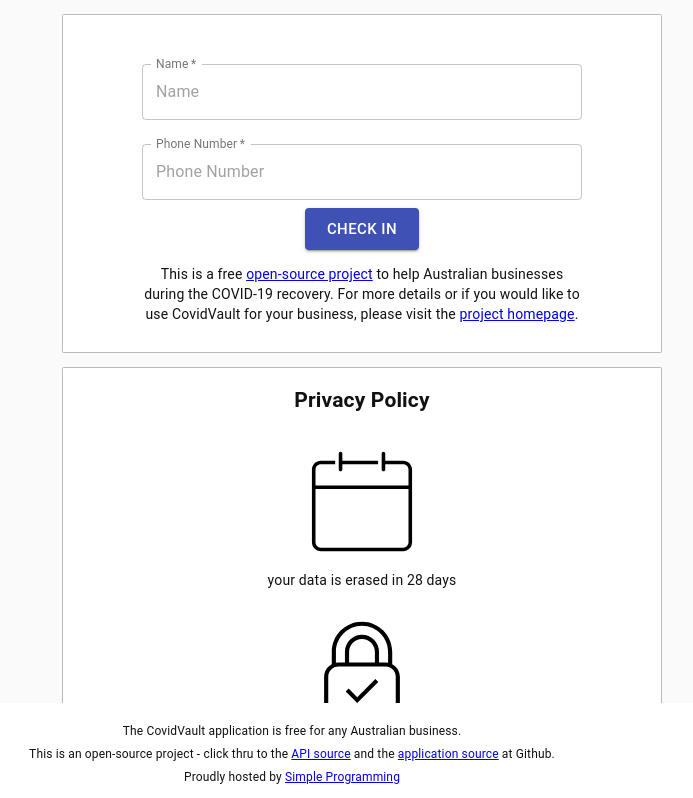
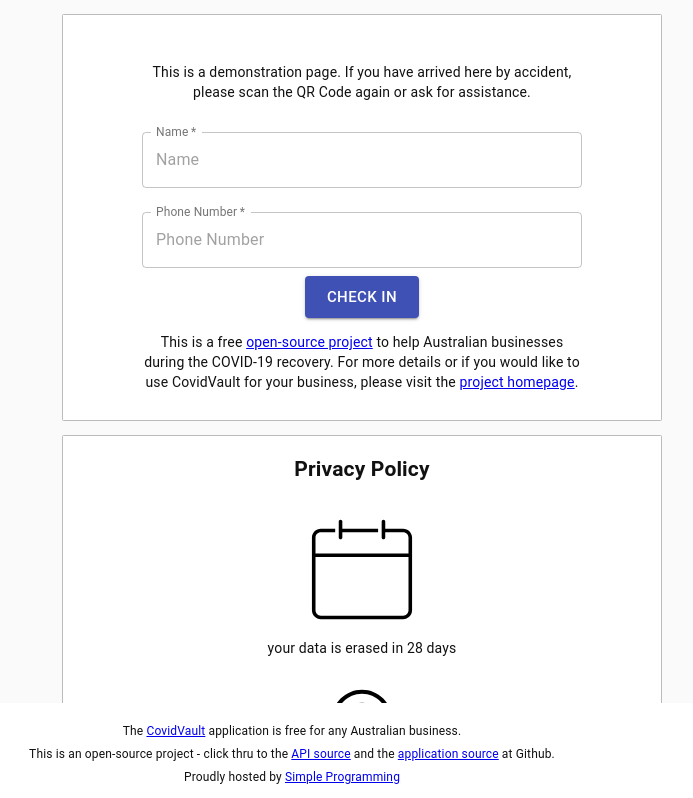
Before and after one commit to SimpleProgrammingAU/CovidVaultAPP, a React (Create React App) app: page / in a window 1280 px wide. Shown: the top 798 px of the page, without its empty margins (278-971 px from the left). Built offline with nearby package versions, Linux system fonts and the light colour scheme; no server answers.

Commit message:
Updated demo form and general tidying

```diff
--- a/src/actions/toggleSelectAll.ts
+++ b/src/actions/toggleSelectAll.ts
@@ -1,8 +1,8 @@
 import { Action } from "../interfaces";
 
-export const toggleSelectAll = (method: boolean): Action<boolean> => {
+export const toggleSelectAll = (): Action<undefined> => {
   return {
-    type: "CHECKLIST_SELECT_ALL",
-    payload: method,
+    type: "CHECKLIST_SELECT_ALL_TOGGLE",
+    payload: undefined,
   };
 };
--- a/src/components/App.tsx
+++ b/src/components/App.tsx
@@ -4,16 +4,18 @@
 import { connect } from "react-redux";
 import queryString from "query-string";
 import axios from "axios";
-import { Container, CssBaseline } from "@material-ui/core";
+import Container from "@material-ui/core/Container";
+import CssBaseline from "@material-ui/core/CssBaseline";
 import { Footer, Header, Privacy, Spinner, VisitorForm } from "./";
 import { saveLocationData, updateLocationID } from "../actions";
+import { Action, LocationData } from "../interfaces";
 
 class App extends Component<AppProps, AppState> {
   constructor(props: AppProps) {
     super(props);
     props.updateLocationID(
       typeof queryString.parse(window.location.search).id === "undefined"
-        ? "1"
+        ? "8634291744168120016"
         : (queryString.parse(window.location.search, {parseNumbers: false}).id as string).toString()
     );
   }
@@ -22,7 +24,7 @@
       .get(
         "../api/account/" +
           (typeof queryString.parse(window.location.search).id === "undefined"
-            ? "1"
+            ? "8634291744168120016"
             : (queryString.parse(window.location.search, {parseNumbers: false})).id as string).toString(),
         {
           data: {},
@@ -70,11 +72,11 @@
 export default connect(mapStateToProps, { saveLocationData, updateLocationID })(App);
 
 interface AppProps {
-  locationID: number;
-  saveLocationData: Function;
-  updateLocationID: Function;
+  locationID: string;
+  saveLocationData: (data: LocationData) => Action<LocationData>;
+  updateLocationID: (id:string) => Action<string>;
 }
 
 interface AppState {
-  locationID: number;
+  locationID: string;
 }
--- a/src/components/Checklist.tsx
+++ b/src/components/Checklist.tsx
@@ -2,8 +2,12 @@
 
 import React, { Component } from "react";
 import { connect } from "react-redux";
-import { Checkbox, FormControlLabel, FormControl } from "@material-ui/core";
-import { LocationCheckitem } from "../interfaces";
+
+import Checkbox from "@material-ui/core/Checkbox";
+import FormControlLabel from "@material-ui/core/FormControlLabel";
+import FormControl from "@material-ui/core/FormControl";
+
+import { Action, LocationCheckitem } from "../interfaces";
 import { toggleCheckitem, toggleSelectAll } from "../actions";
 
 class Checklist extends Component<ChecklistProps, ChecklistState> {
@@ -15,7 +19,7 @@
   render = () => {
     const { selectAll, locationChecklist } = this.props;
     const selectAllCheckbox = selectAll ? (
-      <FormControlLabel label="Confirm all" control={<Checkbox onChange={({ target }) => toggleSelectAll(target.checked)} />} />
+      <FormControlLabel label="Confirm all" control={<Checkbox onChange={() => toggleSelectAll()} />} />
     ) : null;
     const list = locationChecklist.map((item, index) => {
       return (
@@ -54,8 +58,8 @@
 interface ChecklistProps {
   locationChecklist: LocationCheckitem[];
   selectAll: boolean;
-  toggleCheckitem: Function;
-  toggleSelectAll: Function;
+  toggleCheckitem: (index: number) => Action<number>;
+  toggleSelectAll: () => Action<undefined>;
 }
 interface ChecklistState {
   checked: boolean[];
--- a/src/components/Footer.tsx
+++ b/src/components/Footer.tsx
@@ -6,7 +6,7 @@
   render() {
     return (
       <div className="Footer">
-        <p>The CovidVault application is free for any Australian business.</p>
+        <p>The <a href="https://www.covidvault.com.au/">CovidVault</a> application is free for any Australian business.</p>
         <p>This is an open-source project - click thru to the <a href="https://github.com/SimpleProgrammingAU/CovidVaultAPI">API source</a> and the <a href="https://github.com/SimpleProgrammingAU/CovidVaultAPP">application source</a> at Github.</p>
         <p>Proudly hosted by <a href="https://www.simpleprogramming.com.au/">Simple Programming</a></p>
       </div>
--- a/src/components/VisitorForm.tsx
+++ b/src/components/VisitorForm.tsx
@@ -4,10 +4,13 @@
 import { connect } from "react-redux";
 import axios, { AxiosResponse } from "axios";
 import ordinal from "ordinal";
+
+import Button from "@material-ui/core/Button";
+import TextField from "@material-ui/core/TextField";
+
 import { Funding, Checklist } from "./";
-import { toggleSelectAll, spinner } from "../actions";
-import { TextField, Button } from "@material-ui/core";
-import { LocationCheckitem } from "../interfaces";
+import { toggleSelectAll } from "../actions";
+import { Action, LocationCheckitem } from "../interfaces";
 
 class VisitorForm extends Component<VisitorFormProps, VisitorFormState> {
   private _id: number;
@@ -196,7 +199,7 @@
   }
 
   render() {
-    const { locationChecklist } = this.props;
+    const { locationChecklist, locationID } = this.props;
     const { coffee, form, message, followOn } = this.state;
     const errorMsg = message.error.length === 0 ? null : <p className="error">{message.error}</p>;
     const successMsg = message.success.length === 0 ? null : <p className="success">{message.success}</p>;
@@ -215,9 +218,11 @@
     const submitDisabled =
       form.btnDisabled || locationChecklist.length !== locationChecklist.reduce((a, c) => (a += c.checked ? 1 : 0), 0);
     const checklist = form.btnText === "Check Out" || form.btnText === "Goodbye" || this._countdown > 0 ? null : <Checklist />;
+    const demoWarning = (locationID === "8634291744168120016") ? <p>This is a demonstration page. If you have arrived here by accident, please scan the QR Code again or ask for assistance.</p> : null;
     return (
       <div className="VisitorForm">
         {successMsg}
+        {demoWarning}
         <form onSubmit={this._formSubmit}>
           {checklist}
           <TextField
@@ -279,14 +284,14 @@
   };
 };
 
-export default connect(mapStateToProps, { toggleSelectAll, spinner })(VisitorForm);
+export default connect(mapStateToProps, { toggleSelectAll })(VisitorForm);
 
 interface VisitorFormProps {
   kiosk: boolean;
-  locationID: number;
+  locationID: string;
   locationChecklist: LocationCheckitem[];
   selectAll: boolean;
-  toggleSelectAll: Function;
+  toggleSelectAll: () => Action<undefined>;
 }
 
 interface VisitorFormState {
@@ -310,7 +315,7 @@
 }
 
 interface VisitorFormMapState {
-  locationID: number;
+  locationID: string;
   locationChecklist: LocationCheckitem[];
   selectAll: boolean;
 }
--- a/src/reducers/locationID.ts
+++ b/src/reducers/locationID.ts
@@ -1,6 +1,6 @@
 import { Action } from "../interfaces";
 
-export const locationID = (id: string = "1", action: Action<string>): string => {
+export const locationID = (id: string = "2648426503770809307", action: Action<string>): string => {
   switch (action.type) {
     case "SET_LOCATION_ID":
       return action.payload;
--- a/src/reducers/selectAll.ts
+++ b/src/reducers/selectAll.ts
@@ -1,9 +1,9 @@
-import { Action, LocationData } from "../interfaces";
+import { Action } from "../interfaces";
 
-export const selectAll = (selectAll: boolean = false, action: Action<LocationData>): boolean => {
+export const selectAll = (selectAll: boolean = false, action: Action<undefined>): boolean => {
   switch (action.type) {
-    case "SAVE_LOCATION_DATA":
-      return action.payload.selectAll;
+    case "CHECKLIST_SELECT_ALL_TOGGLE":
+      return !selectAll;
   }
   return selectAll;
 };
```
